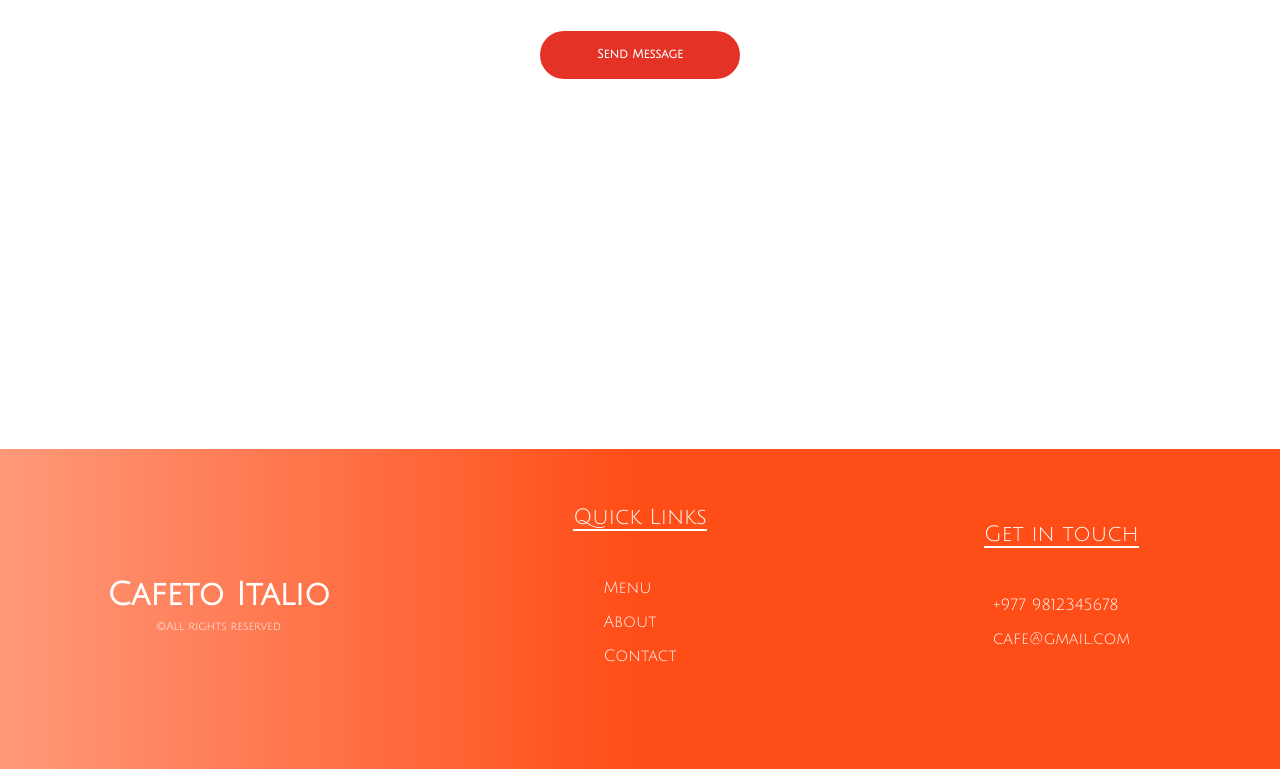
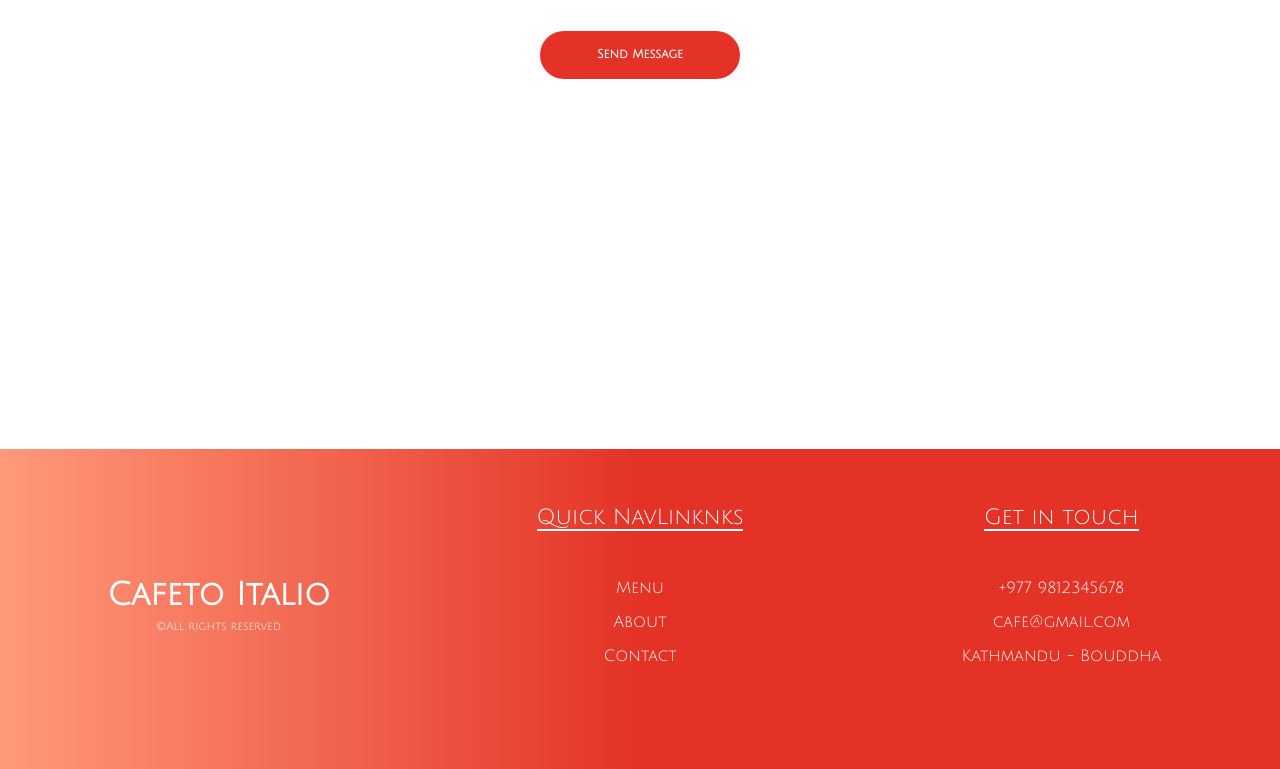
Before and after one commit to netisdark/try, a React (Vite) app in the folder cafeAdvert/: page /contact in a window 1280 px wide. Shown: the part 591-1360 px from the top of the page. Built offline with nearby package versions, Linux system fonts and the light colour scheme.

Commit message:
add foot routes

```diff
--- a/cafeAdvert/src/components/footer/Footer.jsx
+++ b/cafeAdvert/src/components/footer/Footer.jsx
@@ -1,5 +1,5 @@
 import styles from './Footer.module.css';
-
+import {NavLink} from 'react-router'
 
 
 export default function Footer() {
@@ -10,11 +10,11 @@ export default function Footer() {
                 <div className={styles.nameDesc}>&copy;All rights reserved</div>
             </div>
             <div className={styles.footItemsCont}>
-                <div className={styles.itemTitle}>Quick Links</div>
+                <div className={styles.itemTitle}>Quick NavLinknks</div>
                 <ul className={styles.footItems}>
-                    <li className={styles.footItem}>Menu</li>
-                    <li className={styles.footItem}>About</li>
-                    <li className={styles.footItem}>Contact</li>
+                    <NavLink to='/menu' className={styles.footItem}>Menu</NavLink>
+                    <NavLink to='/about' className={styles.footItem}>About</NavLink>
+                    <NavLink to='/contact' className={styles.footItem}>Contact</NavLink>
                 </ul>
             </div>
             <div className={styles.footItemsCont}>
@@ -22,6 +22,7 @@ export default function Footer() {
                 <ul className={styles.footItems}>
                     <li className={styles.footItem}>+977 9812345678</li>
                     <li className={styles.footItem}>cafe@gmail.com</li>
+                    <li className={styles.footItem}>Kathmandu - Bouddha</li>
                 </ul>
             </div>
         </footer>
--- a/cafeAdvert/src/components/footer/Footer.module.css
+++ b/cafeAdvert/src/components/footer/Footer.module.css
@@ -6,7 +6,7 @@ footer{
     padding: 2vh;
     gap: 2vh;
     color: #fff;
-    background-image: linear-gradient(to right,#ff997a,#ff4d17,#ff4d17);
+    background-image: linear-gradient(to right,#ff997a,#e43326,#e43326);
 }
 .footItemsCont{
     width: auto;
@@ -33,6 +33,8 @@ footer{
     padding: 6vh 0vh;
     display: flex;
     flex-direction: column;
+    justify-content: center;
+    align-items: center;
     gap: 2vh;
 }
 .footItem{
```
